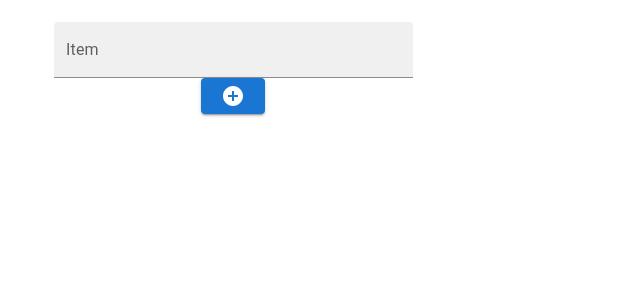
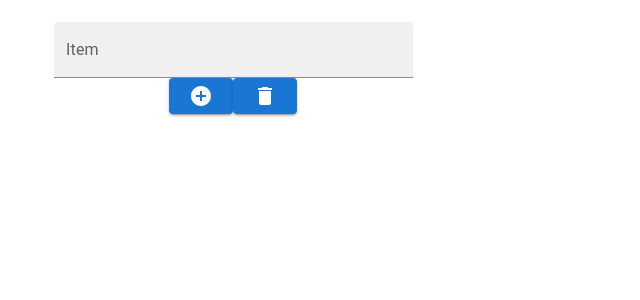
Before and after one commit to alhasenzahl/list-app, a React (Create React App) app: page / in a window 1280 px wide. Shown: the top 300 px of the page, without its empty margins (0-640 px from the left). Built offline with nearby package versions, Linux system fonts and the light colour scheme.

Commit message:
Delete checked items from list because they are completed

```diff
--- a/src/App.js
+++ b/src/App.js
@@ -2,6 +2,7 @@ import './App.css';
 import { useState } from 'react';
 import { Grid, Button, List, Container, TextField, FormGroup, ListItem, FormControlLabel, Checkbox } from '@mui/material';
 import AddCircleIcon from '@mui/icons-material/AddCircle';
+import DeleteIcon from '@mui/icons-material/Delete';
 
 function App() {
     const [item, setItem] = useState({
@@ -9,7 +10,6 @@ function App() {
         checked: false
     });
     const [list, setList] = useState([]);
-    // const [currentItem, setCurrentItem] = useState({});
 
     const handleItemChange = (e) => {
         setItem({...item, item: e.target.value});
@@ -58,6 +58,17 @@ function App() {
         return duplicateItem ? true : false;
     }
 
+    // Map thru list array
+    // Find items with checked set to true
+    // Filter checked items out of array
+    // Return new array with only unchecked items present
+
+    const filterOutCheckedItems = () => {
+        const filteredList = list.filter((el) => ! el.checked);
+
+        setList(filteredList);
+    }
+
     return (
         <div className="App">
             <Grid container xs={12} rowSpacing={1}>
@@ -78,6 +89,12 @@ function App() {
                                 onClick={addItem}
                             >
                                 <AddCircleIcon></AddCircleIcon>
+                            </Button>
+                            <Button
+                                variant="contained"
+                                onClick={filterOutCheckedItems}
+                            >
+                                <DeleteIcon></DeleteIcon>
                             </Button>
                         </Container>
                         <Container>
```
